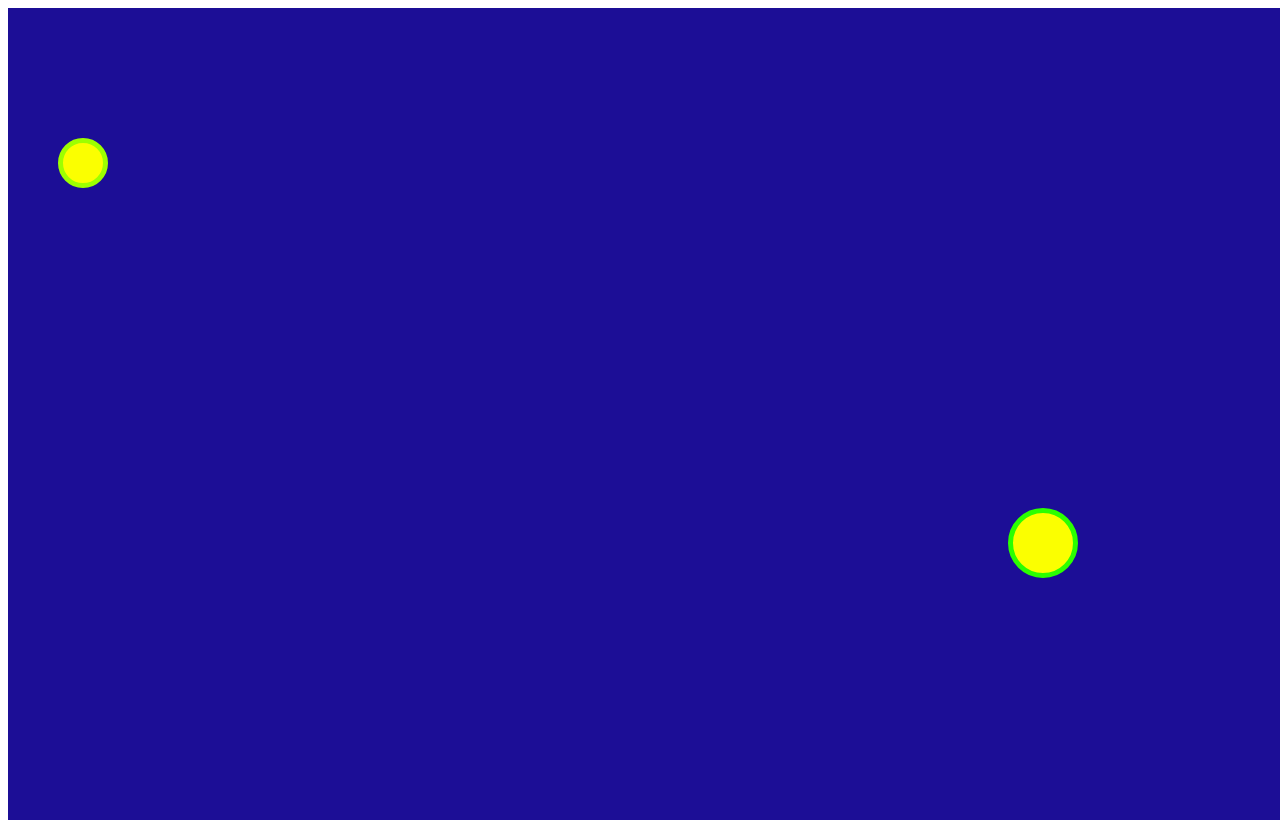
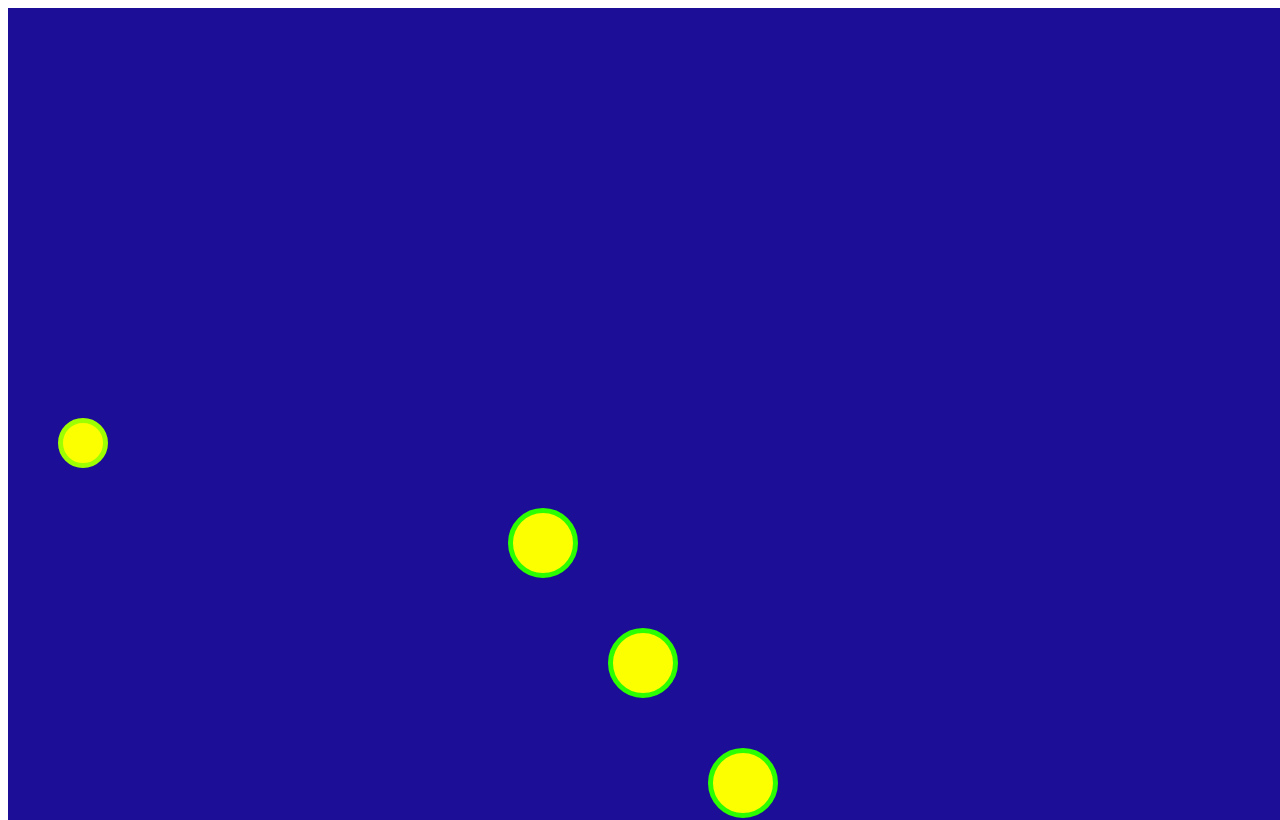
Before and after one commit to dvd770/game, an Angular app: page / in a window 1280 px wide. Shown: the top 820 px of the page. Built offline with nearby package versions, Linux system fonts and the light colour scheme.

Commit message:
enemy moving to energy balls, start

```diff
--- a/src/app/directives/enemy-contrller.directive.ts
+++ b/src/app/directives/enemy-contrller.directive.ts
@@ -26,25 +26,32 @@ export class EnemyContrllerDirective {
     const enemyElementR = this.el.nativeElement;
     this.elementsPositionService.enemyElementSetter = enemyElementR;
   }
+
   @HostListener('window:click') mousedown() {
     let enemy = this.el.nativeElement;
-    let player = this.elementsPositionService.energyElementGetter;
-    let tergetX = this.gnericFuncsService.getTranslateXValue(
-      player.style.transform
-    );
-    let tergetY = this.gnericFuncsService.getTranslateYValue(
-      player.style.transform
-    );
-    let playerHeightWidth = player.clientHeight;
-    let enemyHeightWidth = enemy.clientHeight;
+    let energy = this.elementsPositionService.energyElementGetter;
 
-    let xPos = tergetX - enemyHeightWidth - playerHeightWidth + 30;
-    let yPos = tergetY - enemyHeightWidth - playerHeightWidth + 100;
+    let i = -1;
+    const f = () => {
+      i = (i + 1) % energy.length;
+      let tergetX = this.gnericFuncsService.getTranslateXValue(
+        energy[i].style.transform
+      );
+      let tergetY = this.gnericFuncsService.getTranslateYValue(
+        energy[i].style.transform
+      );
+      console.log(energy[i], i);
+      let yPos = tergetY; //- enemyHeightWidth - playerHeightWidth + 100;
+      let xPos = tergetX; //- enemyHeightWidth - playerHeightWidth + 30;
 
-    let posXY = 'translate3d(' + xPos + 'px,' + yPos + 'px,0)';
-
-    this.renderer.setStyle(enemy, 'transform', posXY);
-
+      let posXY = 'translate3d(' + xPos + 'px,' + yPos + 'px,0)';
+      this.renderer.setStyle(enemy, 'transform', posXY);
+      console.log(
+        this.elementsPositionService.enemyElementGetter.style.transform
+      );
+      setTimeout(f, 1000);
+    };
+    f();
     this.elementsPositionService.enemyElementSetter = enemy;
   }
 }
--- a/src/app/directives/player-controller.directive.ts
+++ b/src/app/directives/player-controller.directive.ts
@@ -25,18 +25,11 @@ export class PlayerControllerDirective implements OnInit {
     const playerElementR = this.el.nativeElement;
     this.elementsPositionService.playerElementSetter = playerElementR;
   }
-  click: boolean = false;
-
-  @HostListener('window:mouseup') mousup() {
-    this.click = false;
-  }
 
   @HostListener('window:click', ['$event']) mousedown(e: {
     clientX: number;
     clientY: number;
   }) {
-    this.click = true;
-
     let playerPosition = this.el.nativeElement;
     this.elementsPositionService.playerElementSetter = playerPosition;
     let parent = this.gnericFuncsService.getPosition(
--- a/src/app/directives/power-element-controller.directive.ts
+++ b/src/app/directives/power-element-controller.directive.ts
@@ -22,10 +22,7 @@ export class PowerElementControllerDirective implements OnInit {
     const energyElementR = this.el.nativeElement;
     this.elementsPositionService.energyElementSetter = energyElementR;
     let player = this.el.nativeElement;
-    let xPos = 500;
-    let yPos = 500;
     let posXY = 'translate3d(' + '1000' + 'px,' + '500' + 'px,0)';
-    this.renderer.setStyle(player, 'transform', posXY);
-    console.log(this.el.nativeElement.style.transform);
+    // this.renderer.setStyle(player, 'transform', posXY);
   }
 }
--- a/src/app/power-element/power-element.component.css
+++ b/src/app/power-element/power-element.component.css
@@ -5,6 +5,6 @@
   height: 60px;
   width: 60px;
   background-color: rgb(251, 255, 0);
-  transform: translate3d(500px, 500px, 0);
+  /* transform: translate3d(500px, 500px, 0); */
   transition: 0.3s;
 }
--- a/src/app/power-element/power-element.component.html
+++ b/src/app/power-element/power-element.component.html
@@ -1 +1,9 @@
-<div appPowerElementController #energyElement class="energy-element"></div>
+<div *ngFor="let energy of energy">
+  <div
+    [ngStyle]="{
+      transform: 'translate3d(' + energy.x + 'px,' + energy.y + 'px, 0)'
+    }"
+    appPowerElementController
+    class="energy-element"
+  ></div>
+</div>
--- a/src/app/power-element/power-element.component.ts
+++ b/src/app/power-element/power-element.component.ts
@@ -5,6 +5,7 @@ import {
   ViewChild,
   ElementRef,
   AfterViewInit,
+  ViewChildren,
 } from '@angular/core';
 import { ElementsPositionService } from '../services/elements-position.service';
 import { GenericFuncsService } from '../services/generic-funcs.service';
@@ -15,12 +16,28 @@ import sumFunc from '../player/arr';
   styleUrls: ['./power-element.component.css'],
 })
 export class PowerElementComponent implements AfterViewInit {
-  constructor(private elementsPositionService: ElementsPositionService) {}
-  @ViewChild('energyElement') energyElement: ElementRef;
-
+  constructor(private renderer: Renderer2) {}
+  posX = 500;
+  posY = 500;
+  energy = [
+    {
+      id: 0,
+      type: 'energy',
+      x: this.posX,
+      y: this.posY,
+    },
+  ];
   ngAfterViewInit() {
-    sumFunc();
-    const energyElementR = this.energyElement.nativeElement;
-    this.elementsPositionService.energyElementSetter = energyElementR;
+    for (let i = 0; i < 4; i++) {
+      this.posY += 50;
+      this.posX += 100;
+      let energyArr = {
+        id: i + 1,
+        type: 'energy',
+        x: this.posX,
+        y: this.posY,
+      };
+      this.energy.push(energyArr);
+    }
   }
 }
--- a/src/app/services/elements-position.service.ts
+++ b/src/app/services/elements-position.service.ts
@@ -8,7 +8,7 @@ export class ElementsPositionService {
   private enemyElement: HTMLElement;
   private playerElement: HTMLElement;
   private continerElement: HTMLElement;
-  private energyElement: HTMLElement;
+  private energyElement: HTMLElement[] = [];
 
   set continerElementSetter(continerElement: HTMLElement) {
     this.continerElement = continerElement;
@@ -23,7 +23,8 @@ export class ElementsPositionService {
   }
 
   set energyElementSetter(energyElement: HTMLElement) {
-    this.energyElement = energyElement;
+    // this.energyElement = energyElement;
+    this.energyElement.push(energyElement);
   }
 
   get playerElementGetter() {
```
